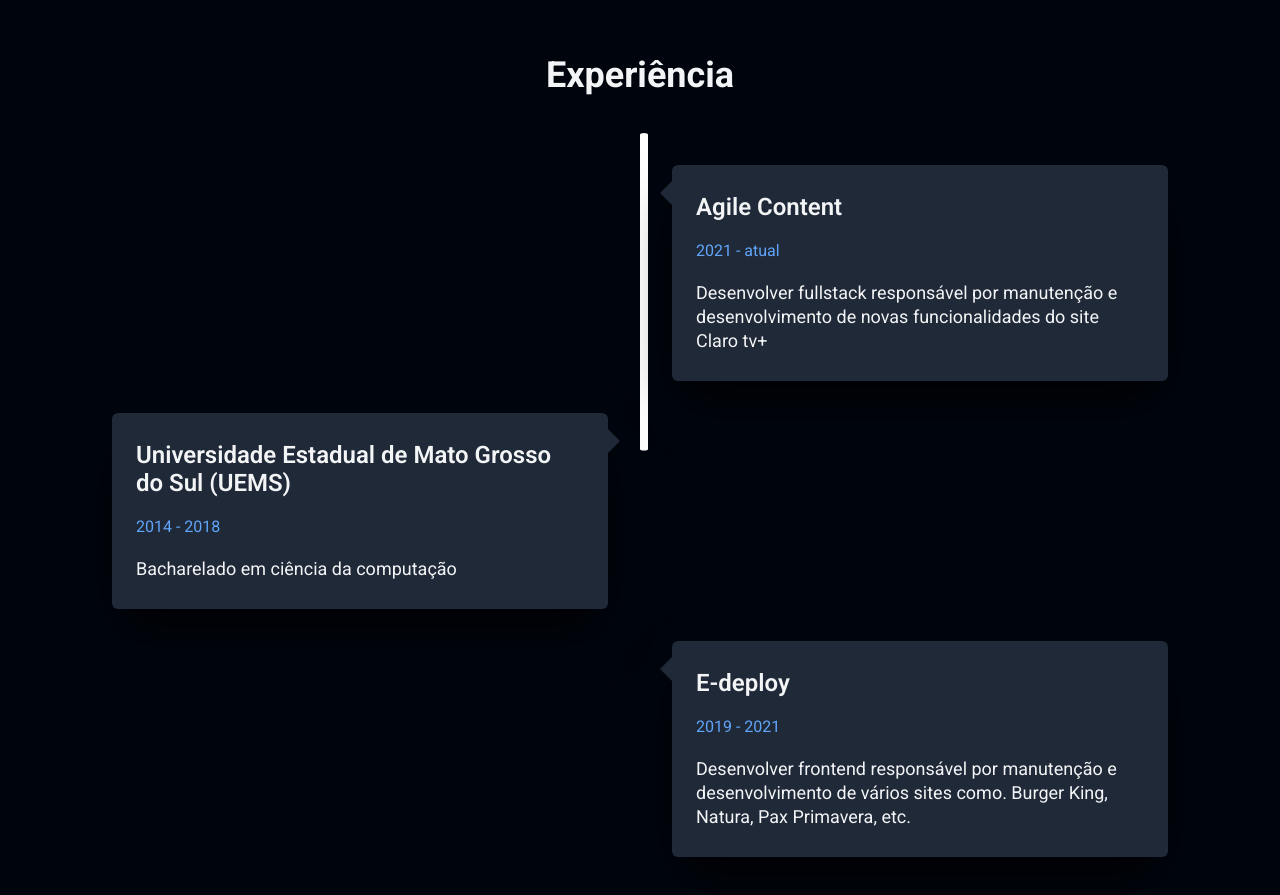
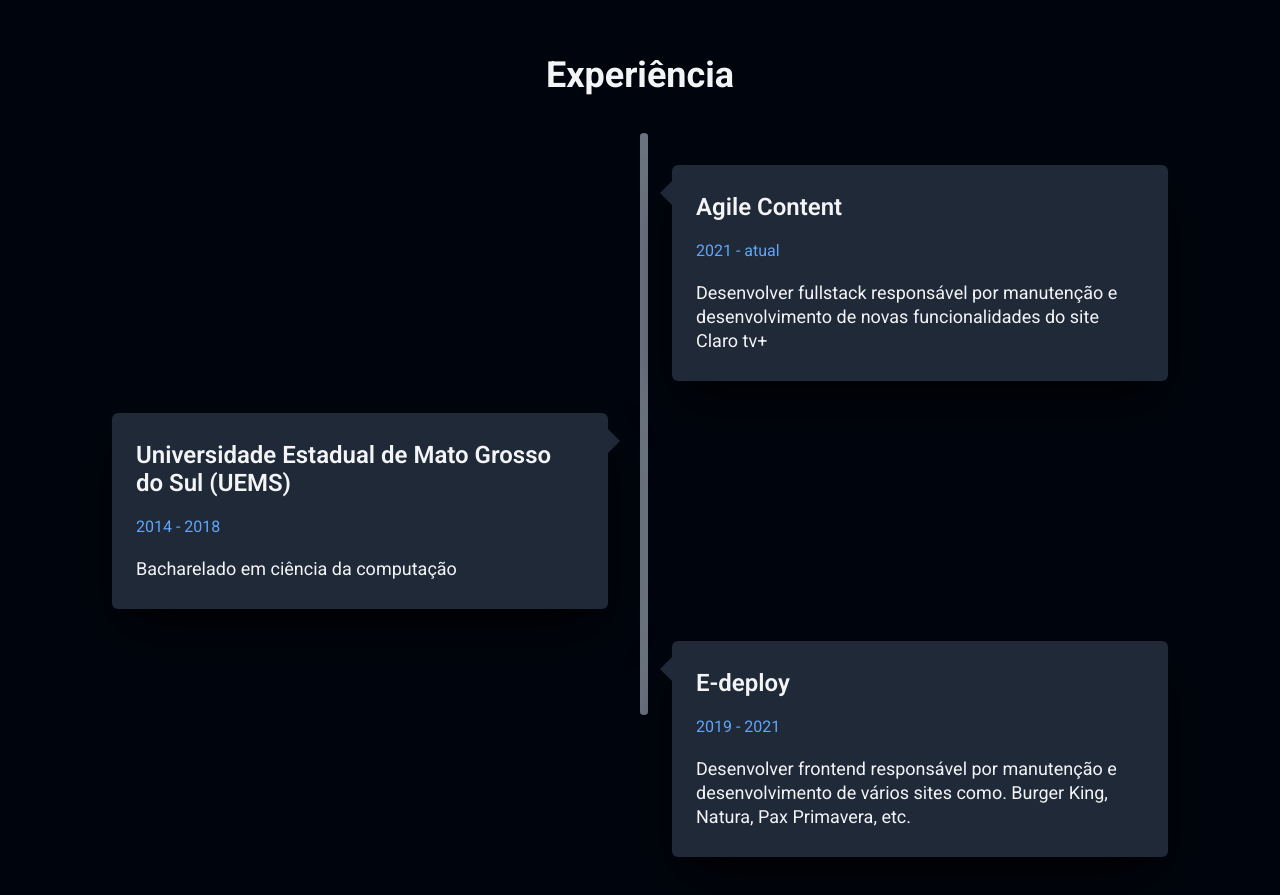
Before and after one commit to BrunoYTanaka/vitets-my-site, a React (Vite) app: page / in a window 1280 px wide. Shown: the part 1720-2615 px from the top of the page. Built offline with nearby package versions, Linux system fonts and the light colour scheme.

Commit message:
feat: tema dark no timeline

```diff
--- a/src/components/Sections/Experiences.tsx
+++ b/src/components/Sections/Experiences.tsx
@@ -31,7 +31,7 @@
   const timelineRef = useRef(null)
   const { scrollYProgress } = useScroll({
     target: timelineRef,
-    offset: ['start end', 'center start']
+    offset: ['start end', 'center']
   })
 
   return (
@@ -41,7 +41,7 @@
         <motion.div
           style={{ scaleY: scrollYProgress }}
           className={cn(
-            'absolute inset-0 h-full w-2 rounded-lg bg-white origin-top',
+            'absolute inset-0 h-full w-2 rounded-lg bg-progress-empty origin-top',
             'left-4 md:left-[50%]'
           )}
         />
```
